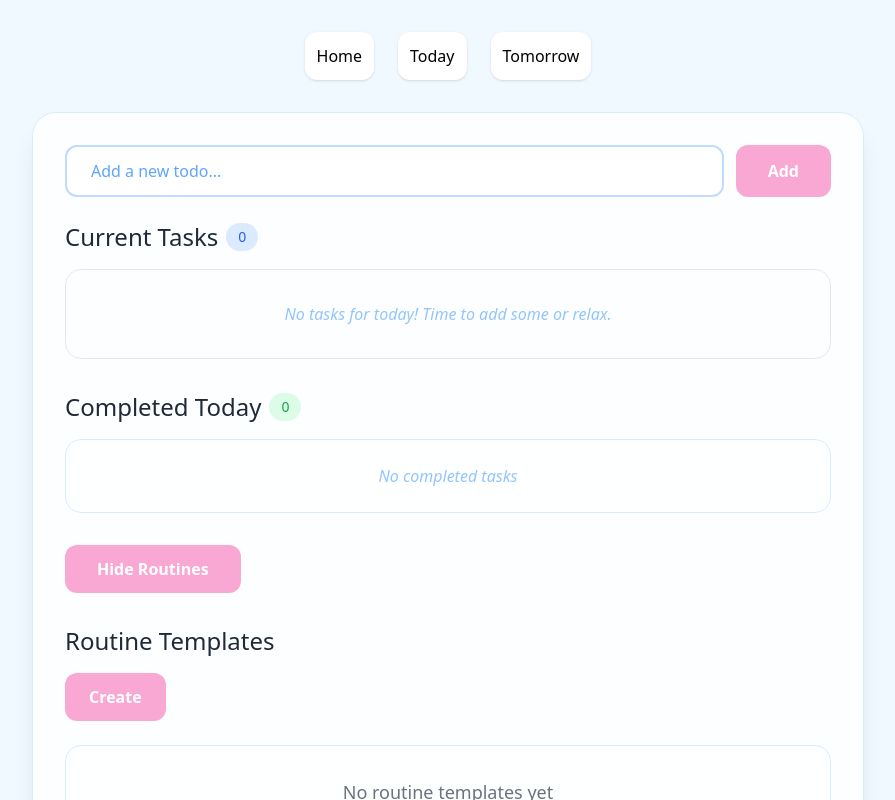
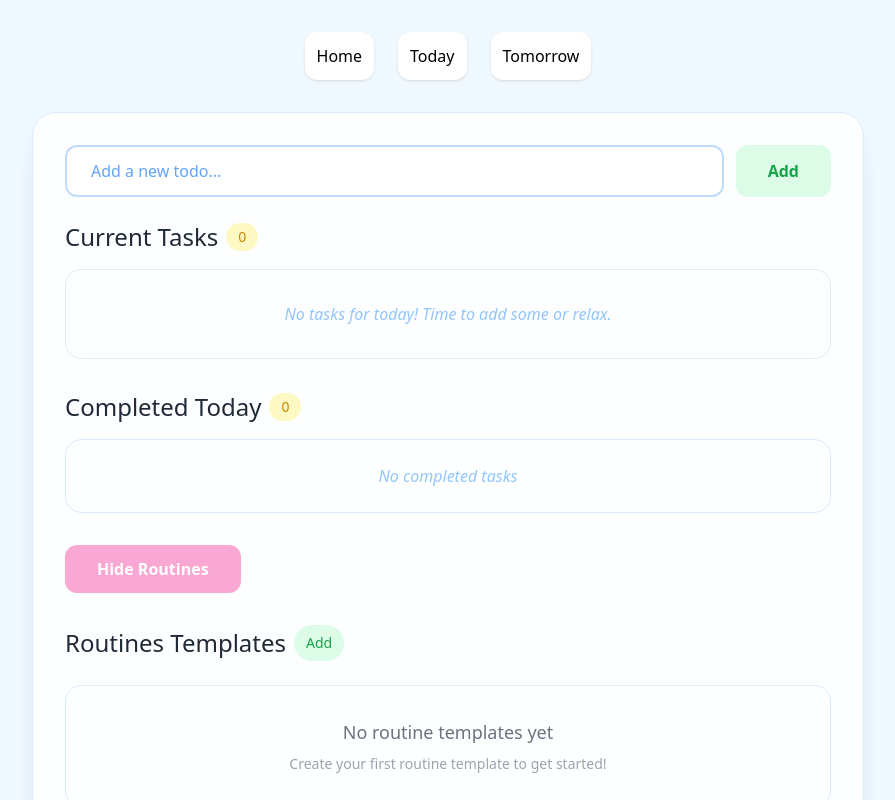
Before and after one commit to carolinejeppesen/todo-nuxt3, a Nuxt app: page /today in a window 1280 px wide. Both pictures are taken after a click on the button "Routines". Shown: the top 800 px of the page, without its empty margins (192-1087 px from the left). Built offline with nearby package versions, Linux system fonts and the light colour scheme.

Commit message:
Updated stylings and formatting

```diff
--- a/components/ActiveTasksList.vue
+++ b/components/ActiveTasksList.vue
@@ -2,7 +2,9 @@
   <div class="mb-8">
     <h2 class="text-2xl font-normal text-gray-800 mb-4 flex items-center gap-2">
       {{ title }}
-      <span class="bg-blue-100 text-blue-600 px-3 py-1 rounded-full text-sm font-medium">
+      <span
+        class="bg-yellow-100 text-yellow-600 px-3 py-1 rounded-full text-sm font-medium"
+      >
         {{ tasks.length }}
       </span>
     </h2>
@@ -29,17 +31,17 @@
 const props = defineProps({
   tasks: {
     type: Array,
-    required: true
+    required: true,
   },
   title: {
     type: String,
-    required: true
+    required: true,
   },
   emptyMessage: {
     type: String,
-    default: 'No active tasks yet'
-  }
-})
+    default: "No active tasks yet",
+  },
+});
 
-const emit = defineEmits(['toggle', 'edit', 'doneEditing', 'delete'])
+const emit = defineEmits(["toggle", "edit", "doneEditing", "delete"]);
 </script>
--- a/components/CompletedTasksList.vue
+++ b/components/CompletedTasksList.vue
@@ -2,7 +2,9 @@
   <div class="mb-8">
     <h2 class="text-2xl font-normal text-gray-800 mb-4 flex items-center gap-2">
       {{ title }}
-      <span class="bg-green-100 text-green-600 px-3 py-1 rounded-full text-sm font-medium">
+      <span
+        class="bg-yellow-100 text-yellow-600 px-3 py-1 rounded-full text-sm font-medium"
+      >
         {{ tasks.length }}
       </span>
     </h2>
@@ -29,17 +31,17 @@
 const props = defineProps({
   tasks: {
     type: Array,
-    required: true
+    required: true,
   },
   title: {
     type: String,
-    required: true
+    required: true,
   },
   emptyMessage: {
     type: String,
-    default: 'No completed tasks yet'
-  }
-})
+    default: "No completed tasks yet",
+  },
+});
 
-const emit = defineEmits(['toggle', 'edit', 'doneEditing', 'delete'])
+const emit = defineEmits(["toggle", "edit", "doneEditing", "delete"]);
 </script>
--- a/components/RoutineForm.vue
+++ b/components/RoutineForm.vue
@@ -125,7 +125,7 @@ const onSave = () => {
 
     <div class="flex gap-3 pt-4 border-t border-blue-100">
       <button
-        class="flex-1 bg-green-400 text-white rounded-xl px-6 py-3 font-medium transition-all duration-200 transform hover:scale-105"
+        class="flex-1 bg-green-100 text-green-600 rounded-xl px-6 py-3 font-medium transition-all duration-200 transform hover:scale-105"
         @click="onSave"
       >
         {{ editingRoutine ? "Update routine" : "Save routine" }}
--- a/components/RoutineList.vue
+++ b/components/RoutineList.vue
@@ -10,15 +10,15 @@
     </div>
 
     <div v-if="!collapsed">
-      <h2 class="text-2xl mt-8 mb-4 font-medium text-gray-800 flex-1">
-        Routine Templates
-      </h2>
-      <button
-        class="bg-pink-300 text-white rounded-xl px-6 py-3 font-semibold transition-all duration-200 transform hover:scale-105 hover:shadow-lg"
-        @click="showRoutineForm = !showRoutineForm"
-      >
-        {{ showRoutineForm ? "Close form" : "Create" }}
-      </button>
+      <div class="flex items-center justify-normal mt-8 mb-4 gap-x-2">
+        <h2 class="text-2xl font-medium text-gray-800">Routines Templates</h2>
+        <button
+          class="bg-green-100 px-3 py-2 rounded-full text-sm font-medium text-green-600"
+          @click="showRoutineForm = !showRoutineForm"
+        >
+          {{ showRoutineForm ? "Close" : "Add" }}
+        </button>
+      </div>
 
       <Teleport to="body">
         <div
--- a/components/TaskInput.vue
+++ b/components/TaskInput.vue
@@ -9,7 +9,7 @@
       />
       <button
         @click="addTask"
-        class="bg-pink-300 text-white rounded-xl px-8 py-3 font-semibold transition-all duration-200 transform hover:scale-105 hover:shadow-lg"
+        class="bg-green-100 text-green-600 rounded-xl px-8 py-3 font-semibold transition-all duration-200 transform hover:scale-105 hover:shadow-lg"
       >
         Add
       </button>
@@ -22,23 +22,23 @@
   dateType: {
     type: String,
     required: true,
-      validator: (value) => ['today', 'tomorrow'].includes(value)
+    validator: (value) => ["today", "tomorrow"].includes(value),
   },
   placeholder: {
     type: String,
-      default: 'Add a new todo...'
-    }
-  })
+    default: "Add a new todo...",
+  },
+});
 
-  const emit = defineEmits(['add-task'])
+const emit = defineEmits(["add-task"]);
 
-  const newTask = ref('')
+const newTask = ref("");
 
 const addTask = () => {
-    const text = newTask.value.trim()
-    if (!text) return
+  const text = newTask.value.trim();
+  if (!text) return;
 
-    emit('add-task', text, props.dateType)
-    newTask.value = ''
-  }
+  emit("add-task", text, props.dateType);
+  newTask.value = "";
+};
 </script>
```
Lines whose indentation alone changed are shown as unchanged.
